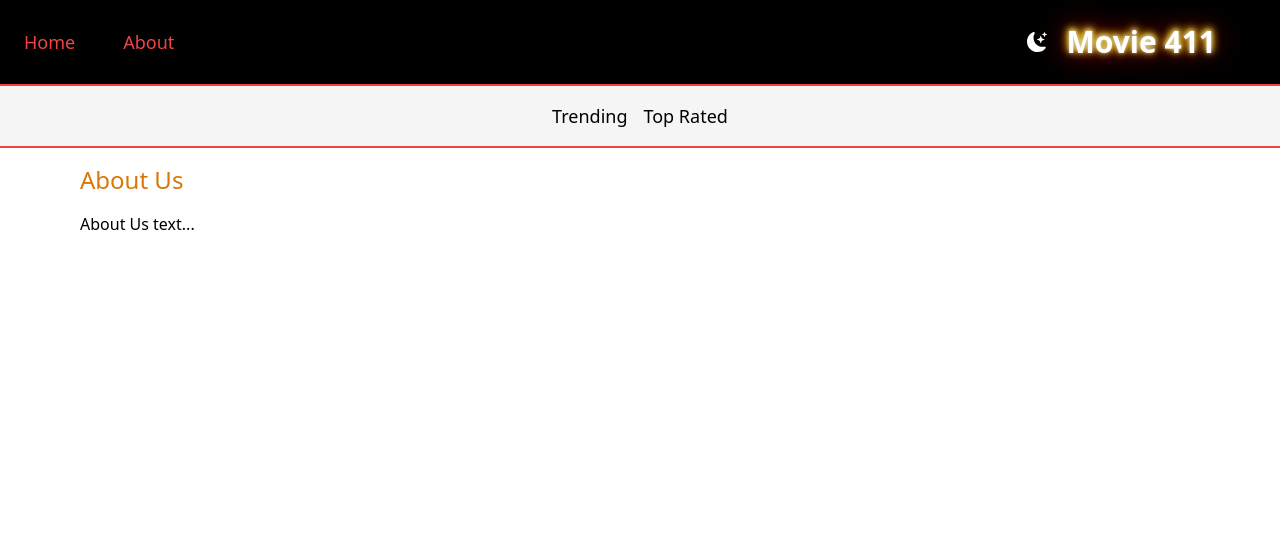
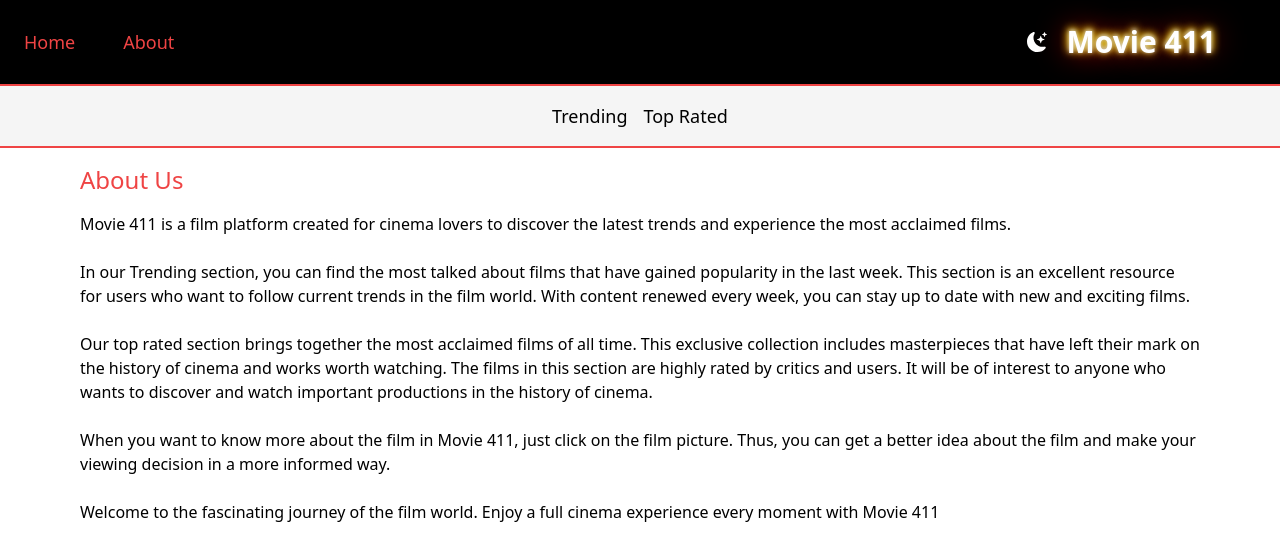
Before and after one commit to berkanserbes/movie411, a Next.js app: page /about in a window 1280 px wide. Shown: the top 560 px of the page. Built offline with nearby package versions, Linux system fonts and the light colour scheme.

Commit message:
Modified About Us page

```diff
--- a/src/app/about/page.js
+++ b/src/app/about/page.js
@@ -3,8 +3,27 @@ import React from "react";
 const About = () => {
   return (
     <div className="max-w-6xl mx-auto space-y-4 p-4">
-      <h1 className="text-2xl text-amber-600">About Us</h1>
-      <p>About Us text...</p> {/* will be filled later */}
+      <h1 className="text-2xl text-red-500">About Us</h1>
+      <p>
+        Movie 411 is a film platform created for cinema lovers to discover the
+        latest trends and experience the most acclaimed films. <br /> <br /> In
+        our Trending section, you can find the most talked about films that have
+        gained popularity in the last week. This section is an excellent
+        resource for users who want to follow current trends in the film world.
+        With content renewed every week, you can stay up to date with new and
+        exciting films. <br /> <br /> Our top rated section brings together the
+        most acclaimed films of all time. This exclusive collection includes
+        masterpieces that have left their mark on the history of cinema and
+        works worth watching. The films in this section are highly rated by
+        critics and users. It will be of interest to anyone who wants to
+        discover and watch important productions in the history of cinema.
+        <br /> <br /> When you want to know more about the film in Movie 411,
+        just click on the film picture. Thus, you can get a better idea about
+        the film and make your viewing decision in a more informed way.
+        <br /> <br />
+        Welcome to the fascinating journey of the film world. Enjoy a full
+        cinema experience every moment with Movie 411
+      </p>
     </div>
   );
 };
```
